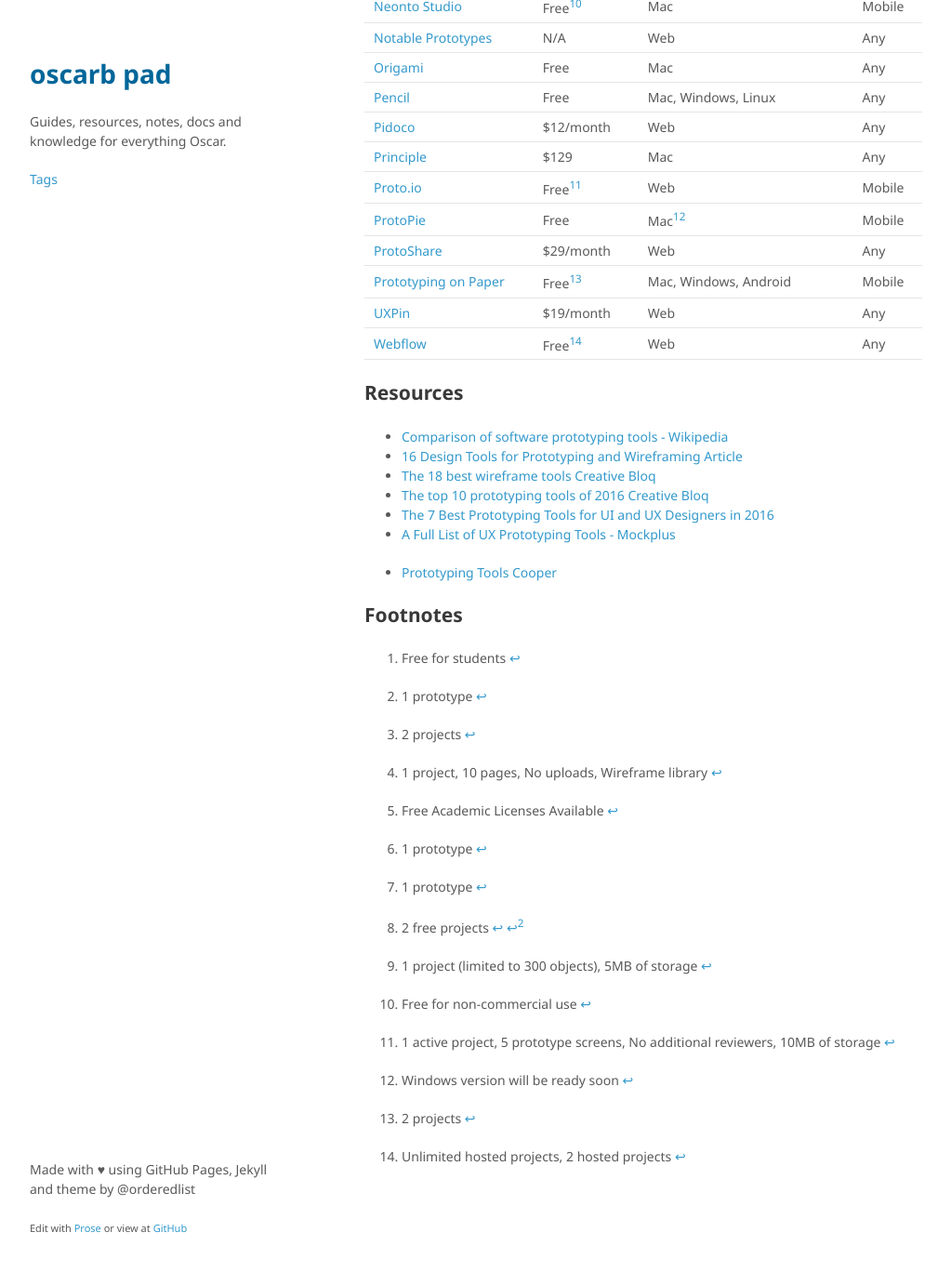
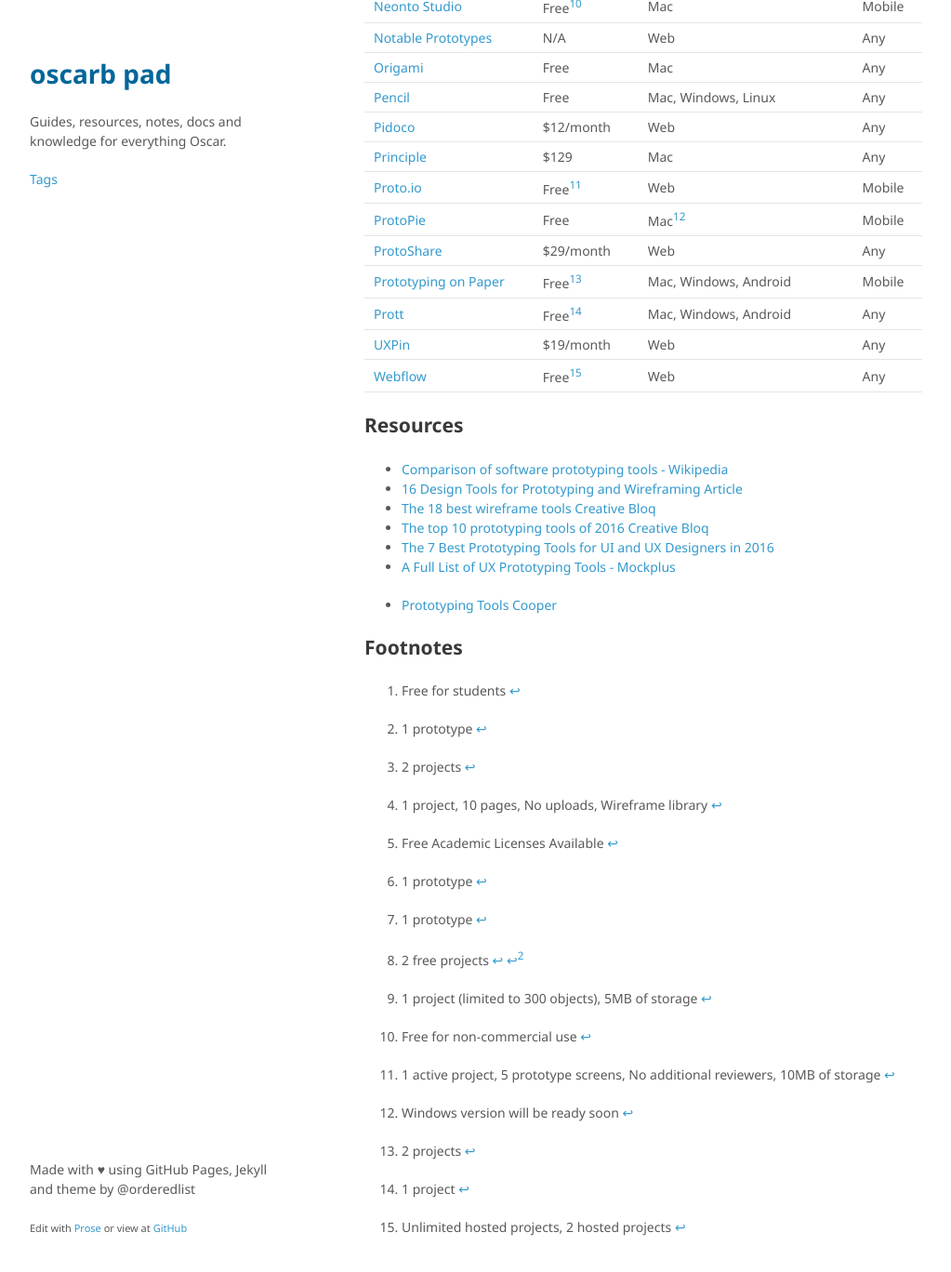
Before and after one commit to oscarb/pad, a Jekyll site: the page built from _docs/prototyping.md, in a window 1280 px wide and 1400 px high, scrolled down 1070 px. Shown: the top 1368 px of the window at 93% size, without its empty margins (128-1151 px from the left). Built offline with Jekyll 4.4.1, drawn with Linux system fonts in a browser that asks for light colours; some web fonts are replaced; before the commit the page ends 2394 px from its top, so only the background shows below that.

Commit message:
Updated prototyping.md

```diff
--- a/_docs/prototyping.md
+++ b/_docs/prototyping.md
@@ -51,6 +51,7 @@ Name | Lowest price | Platform | Protype for
 [ProtoPie](https://www.protopie.io/) | Free | Mac[^protopie] | Mobile
 [ProtoShare](http://www.protoshare.com/) | $29/month |  Web | Any
 [Prototyping on Paper](https://popapp.in/) | Free[^pop] | Mac, Windows, Android | Mobile
+[Prott](https://prottapp.com/) | Free[^prott] | Mac, Windows, Android | Any
 [UXPin](https://www.uxpin.com/) | $19/month | Web | Any
 [Webflow](https://webflow.com/) | Free[^webflow] | Web | Any
 
@@ -68,6 +69,7 @@ Name | Lowest price | Platform | Protype for
 [^pop]: 2 projects
 [^protoio]: 1 active project, 5 prototype screens, No additional reviewers, 10MB of storage
 [^protopie]: Windows version will be ready soon
+[^prott]: 1 project
 [^webflow]: Unlimited hosted projects, 2 hosted projects
 
 ## Resources
```
